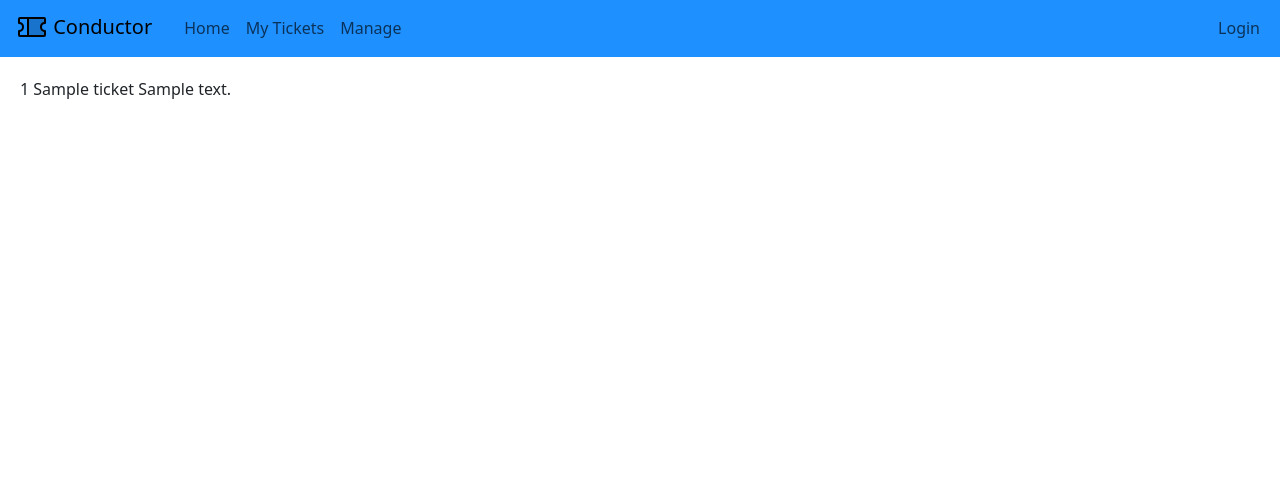
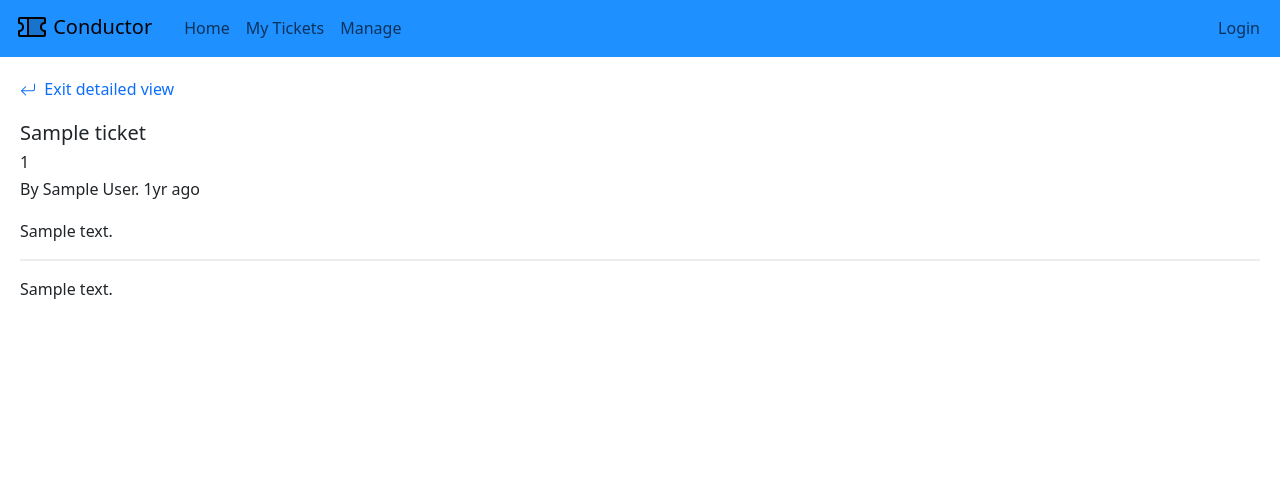
Before and after one commit to thomasmcr/SEA-Programming-Project, a FastAPI app: template src/templates/pages/view_ticket.html in a window 1280 px wide. Shown: the top 498 px of the page. Run offline with FastAPI, Linux system fonts and the light colour scheme; the template is opened without the code that fills it: most values are stand-ins (such as "Sample title", 1, 10 or a date in 2020); some libraries are stand-ins or nearby versions.

Commit message:
Created view-ticket-page

```diff
--- a/src/routers/page_router.py
+++ b/src/routers/page_router.py
@@ -36,11 +36,11 @@ async def admin_dashboard(req: Request, user_public: UserPublic = Depends(get_us
     )
 
 @router.get("/view-ticket-page/{ticket_id}", tags=["Pages"], dependencies=[Depends(check_auth_redirect)])
-async def view_ticket(req: Request, ticket_id: str, user_public: UserPublic = Depends(get_user_public), db: Session = Depends(get_db)):
+async def view_ticket(req: Request, ticket_id: str, user_public: UserPublic = Depends(get_user_public), old_location: str = Query("old_location"), db: Session = Depends(get_db)):
     ticket = get_ticket_by_id(db, ticket_id, user_public)
-    if(ticket.author != user_public.id and user_public.is_admin == False): raise AuthRedirect
+    if(ticket != None and (ticket.author != user_public.id and user_public.is_admin == False)): raise AuthRedirect
     return templates.TemplateResponse(
-        request=req, name="/pages/view_ticket.html", context={"page": f'/view-ticket-page/{ticket_id}', "user": user_public, "ticket": ticket}
+        request=req, name="/pages/view_ticket.html", context={"page": old_location, "user": user_public, "ticket": ticket }
     )
 
 @router.get("/unauthorised-page", tags=["Pages"])
--- a/src/templates/components/create_ticket_form.html
+++ b/src/templates/components/create_ticket_form.html
@@ -1,7 +1,3 @@
-<h1 style="font-size: 20px;">Create Ticket <a data-bs-toggle="collapse" href="#createTicketCollapse"
-        role="button" aria-expanded="false" aria-controls="createTicketCollapse" style="text-decoration: none;"
-        class="collapseButton">(Hide)</a>:</h1>
-<div class="collapse show" id="createTicketCollapse">
 <div class="card w-75" style="margin: 20px">
     <div class="card-body">
         <form method="post" action="/" style="display: flex; flex-wrap: wrap;" id="createTicketForm">
@@ -18,7 +14,6 @@
                 <button type="submit" class="btn btn-primary">Submit</button>
             </div>
         </form>
-        </div>
     </div>
 </div>
 <script>
--- a/src/templates/components/ticket.html
+++ b/src/templates/components/ticket.html
@@ -2,7 +2,7 @@
     <div class="card-body">
         <div style="display: flex; flex-direction: row; flex-wrap: wrap; margin-bottom: 10px;">
             <div style="flex-basis: 50%; float: left">
-                <a href="/view-ticket-page/{{ ticket.id }}" style="display: inline-block;"><h1 class="card-title" style="font-size: 18px;">{{ ticket.title }}</h1></a>
+                <a href="/view-ticket-page/{{ ticket.id }}?old_location=my-tickets-page" style="display: inline-block;"><h1 class="card-title" style="font-size: 18px;">{{ ticket.title }}</h1></a>
                 {% if ticket.resolved %}<img src="{{ url_for('static', path='images/check.svg') }}" style="display: inline-block; margin-top: -5px;"/>{% endif %}
                 <h2 class="card-subtitle" style="font-size: 16px;">Ticket ID: {{ ticket.id }}</h2>
             </div>
--- a/src/templates/pages/view_ticket.html
+++ b/src/templates/pages/view_ticket.html
@@ -2,7 +2,17 @@
 {% block title %}View Ticket{% endblock %}
 {% block head %}{{ super() }}{% endblock %}
 {% block content %}
-    {{ ticket.id }}
-    {{ ticket.title }}
-    {{ ticket.content }}
+    <a href="/{{ page }}" style="text-decoration: none;">
+    <svg xmlns="http://www.w3.org/2000/svg" width="16" height="16" fill="currentColor" class="bi bi-arrow-return-left" viewBox="0 0 16 16">
+        <path fill-rule="evenodd" d="M14.5 1.5a.5.5 0 0 1 .5.5v4.8a2.5 2.5 0 0 1-2.5 2.5H2.707l3.347 3.346a.5.5 0 0 1-.708.708l-4.2-4.2a.5.5 0 0 1 0-.708l4-4a.5.5 0 1 1 .708.708L2.707 8.3H12.5A1.5 1.5 0 0 0 14 6.8V2a.5.5 0 0 1 .5-.5"/>
+    </svg>&nbsp; Exit detailed view
+    </a>
+    <h1 style="font-size: 20px; margin-top: 20px;">{{ ticket.title }}</h1>
+    <h2 style="font-size: 16px;">{{ ticket.id }}</h2>
+    <h2 style="font-size: 16px;">By {{ ticket.author }}. 1yr ago</h2>
+    <p style="margin-top: 20px">{{ ticket.content }}</p>
+    <hr class="border border-1 opacity-75" style="border-color: var(--secondary) !important;">
+    {% for comment in ticket.comments %}
+        <p>{{ comment.content }}</p>
+    {% endfor %}
 {% endblock %}
```
Also changed, not shown: src/templates/pages/my_tickets.html (+8 -6 lines), src/tickets.db. Lines whose indentation alone changed are shown as unchanged.
